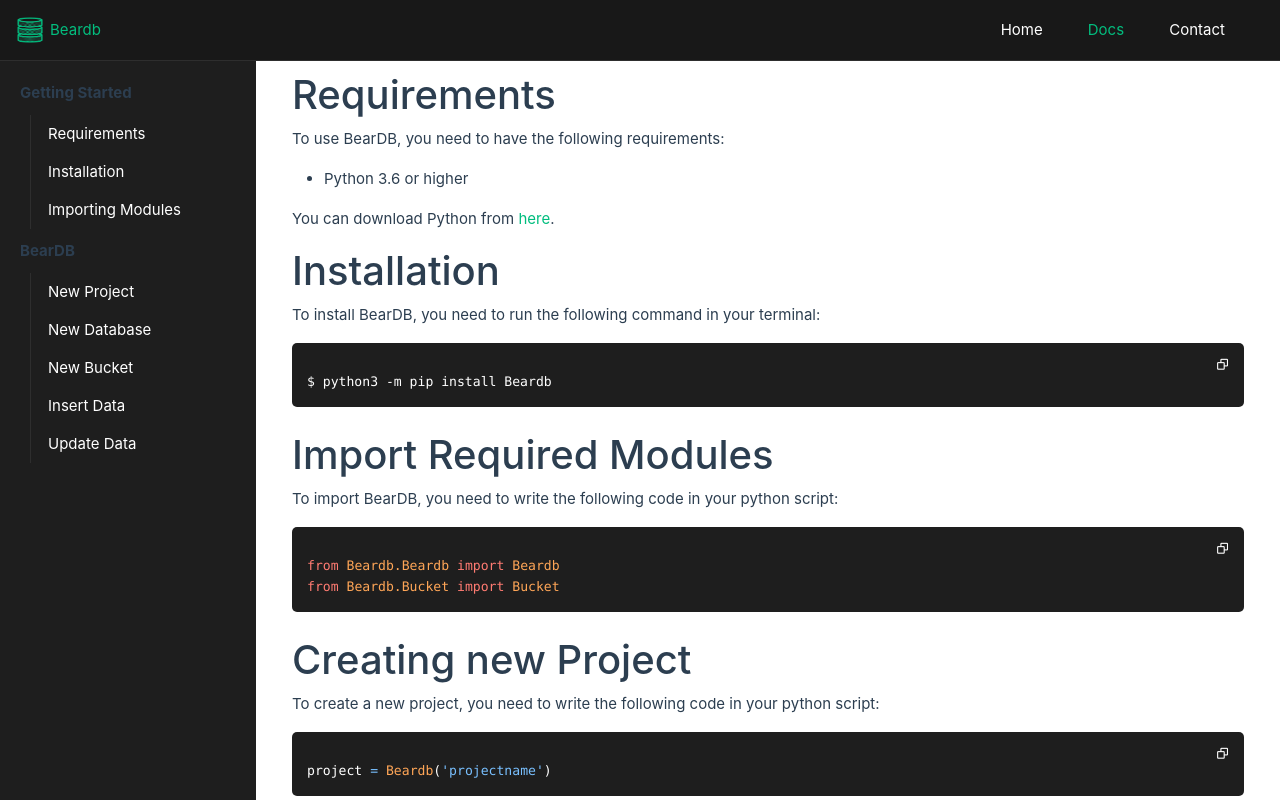
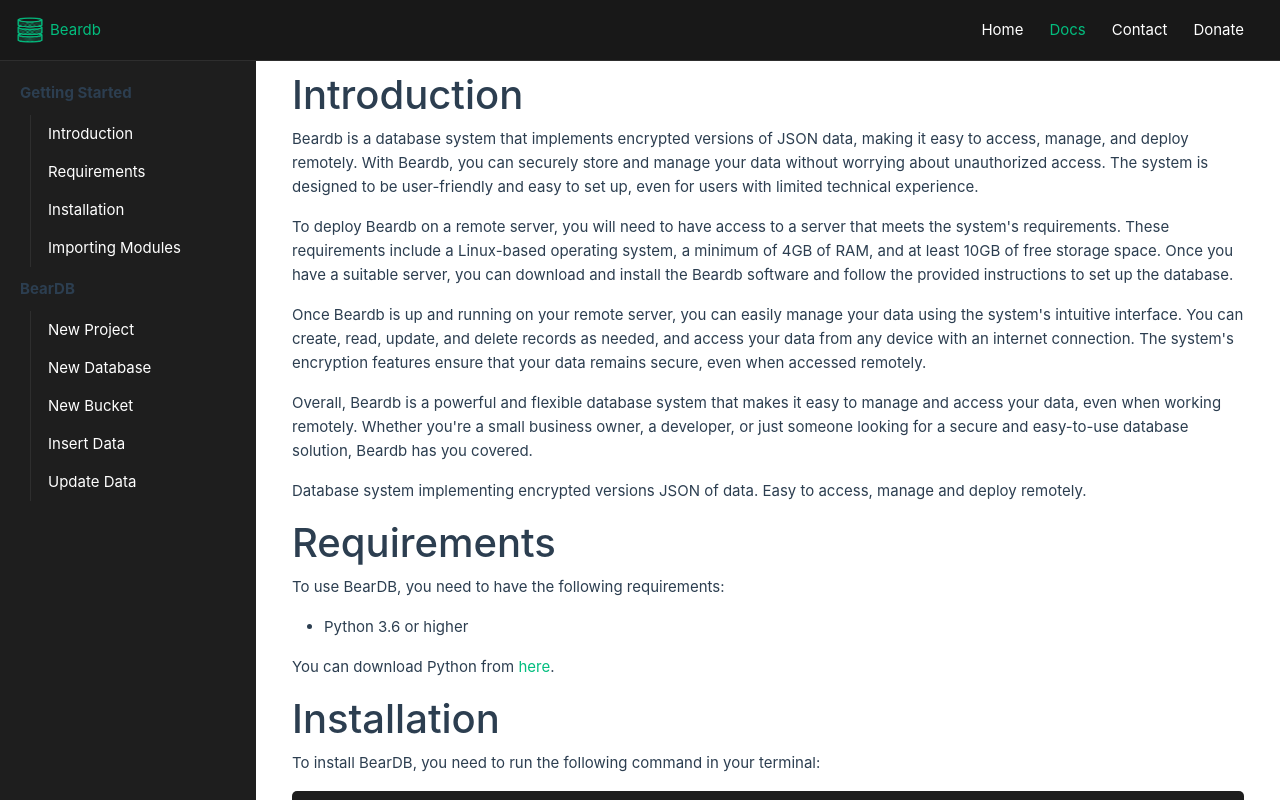
Before and after one commit to teddyoweh/beardb-website, a Vue app in the folder bearDB/: page / in a window 1280 px wide. Shown: the top 800 px of the page. Built offline with nearby package versions, Linux system fonts and the light colour scheme.

Commit message:
Update HomeView.vue

```diff
--- a/bearDB/src/views/HomeView.vue
+++ b/bearDB/src/views/HomeView.vue
@@ -41,8 +41,11 @@ setTimeout(function(){ x.className = x.className.replace("show", ""); }, 3000);
       <a href="/docs" class="active">
         Docs
       </a>
-      <a href="/Contact">
+      <a href="/contact">
        Contact
+      </a>
+      <a href="/donate">
+       Donate
       </a>
     </div>
 
@@ -53,6 +56,12 @@ setTimeout(function(){ x.className = x.className.replace("show", ""); }, 3000);
     <div class="item">
       <b>Getting Started</b>
       <ul>
+        <a href="#introduction">
+          <li>
+
+Introduction
+</li>
+        </a>
         <a href="#requirements">
           <li>
 
@@ -107,6 +116,25 @@ Requirements
   </div>
   </div>
   <div class="app">
+    <div id="introduction">
+      <h1>Introduction</h1>
+
+
+      <p>Beardb is a database system that implements encrypted versions of JSON data, making it easy to access, manage, and deploy remotely. With Beardb, you can securely store and manage your data without worrying about unauthorized access. The system is designed to be user-friendly and easy to set up, even for users with limited technical experience.
+
+
+</p><p>        To deploy Beardb on a remote server, you will need to have access to a server that meets the system's requirements. These requirements include a Linux-based operating system, a minimum of 4GB of RAM, and at least 10GB of free storage space. Once you have a suitable server, you can download and install the Beardb software and follow the provided instructions to set up the database.
+
+ </p> <p> Once Beardb is up and running on your remote server, you can easily manage your data using the system's intuitive interface. You can create, read, update, and delete records as needed, and access your data from any device with an internet connection. The system's encryption features ensure that your data remains secure, even when accessed remotely.
+
+ </p> <p> Overall, Beardb is a powerful and flexible database system that makes it easy to manage and access your data, even when working remotely. Whether you're a small business owner, a developer, or just someone looking for a secure and easy-to-use database solution, Beardb has you covered.
+
+ </p> <p>Database system implementing encrypted versions JSON of data. Easy to access, manage and deploy remotely.
+      </p>
+
+
+    </div>
+
     <div class="requirements" id="requirements">
       <h1>Requirements</h1>
       <p>
```
